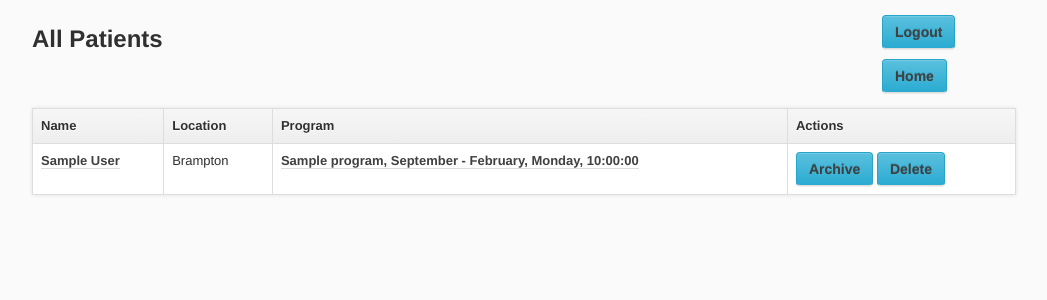
After one commit to jordanbangia/music-therapy, a Django app: page /musictherapy/users/all/ in a window 1280 px wide. The commit adds this page. Shown: the top 300 px of the page, without its empty margins (116-1163 px from the left). Run offline with Django 3.2, Linux system fonts and the light colour scheme; a user stored in the database is signed in; tables that the repository leaves empty hold one stand-in row (values such as "Sample post"); some libraries are stand-ins or nearby versions.

Commit message:
Added way to archive users without deleting them

```diff
--- a/musictherapy/models.py
+++ b/musictherapy/models.py
@@ -62,6 +62,7 @@ class UserInfo(models.Model):
     program = models.ForeignKey(Program, null=True, blank=True)
     asp_level = models.IntegerField(verbose_name="Alzheimer Society Peel Level of Care", choices=((1, 1), (2, 2), (3, 3)))
     updated = models.DateTimeField(auto_now=True)
+    active = models.IntegerField(choices=((0, 'archived'), (1, 'active')), default=1)
 
     def __unicode__(self):
         return self.name
--- /dev/null
+++ b/musictherapy/templates/musictherapy/base/all_users.html
@@ -0,0 +1,29 @@
+<!DOCTYPE html>
+{% load staticfiles %}
+<html lang="en">
+<head>
+    {% include "musictherapy/component/header.html" %}
+    <title>All Patients</title>
+</head>
+<body>
+    <div class="page">
+        <div class="inner">
+            <div class="row" style="padding-top: 1%">
+                <div class="col-md-10">
+                    <h1>All Patients</h1>
+                </div>
+                <div class="col-md-2">
+                    <a class="btn btn-info pull-left" href="{% url 'musictherapy:logout' %}" style="margin:5px">Logout</a>
+                    <a class="btn btn-info pull-left" href="{% url 'musictherapy:list' %}" style="margin:5px">Home</a>
+                </div>
+            </div>
+            {% if user_info_list %}
+                {% include "musictherapy/user_list.html" with user_list=user_info_list redirect="all_users" %}
+            {% else %}
+                <p>No users found.</p>
+            {% endif %}
+        </div>
+    </div>
+
+</body>
+</html>
--- a/musictherapy/templates/musictherapy/program_details.html
+++ b/musictherapy/templates/musictherapy/program_details.html
@@ -31,7 +31,7 @@
 
             </div>
             <div>
-                {% include "musictherapy/user_list.html" with user_list=users %}
+                {% include "musictherapy/user_list.html" with user_list=users redirect="program"%}
             </div>
             <div>
             {% for user in users %}
--- a/musictherapy/templates/musictherapy/user_detail.html
+++ b/musictherapy/templates/musictherapy/user_detail.html
@@ -13,7 +13,7 @@
             </div>
             <div class="col-md-2">
                 <a class="btn btn-info pull-right" href="{% url 'musictherapy:logout' %}" style="margin:5px">Logout</a>
-                <a class="btn btn-info pull-right" href="{% url 'musictherapy:list' %}" style="margin:5px">Back to Index</a>
+                <a class="btn btn-info pull-right" href="{% url 'musictherapy:list' %}" style="margin:5px">Home</a>
             </div>
         </div>
         <div class="page-wrapper">
--- a/musictherapy/templates/musictherapy/user_list.html
+++ b/musictherapy/templates/musictherapy/user_list.html
@@ -5,7 +5,7 @@
             <th class="sort-header">Location</th>
             <th class="sort-header">Program</th>
             {% if perms.musictherapy.delete_userinfo %}
-            <th class="no-sort"></th>
+            <th class="no-sort">Actions</th>
             {% endif %}
         </tr>
     </thead>
@@ -19,9 +19,16 @@
                 {% else %}
                 <td> - </td>
                 {% endif %}
-                {% if perms.musictherapy.delete_userinfo %}
-                <td><a href="{% url 'musictherapy:delete_user' user.id %}">Delete</a></td>
-                {% endif %}
+                <td>
+                    {% if user.active %}
+                    <a href="{% url 'musictherapy:archive_user' user.id %}?redirect={{redirect}}" class="btn btn-info">Archive</a>
+                    {% else %}
+                    <a href="{% url 'musictherapy:unarchive_user' user.id %}?redirect={{redirect}}" class="btn btn-info">Unarchive</a>
+                    {% endif %}
+                    {% if perms.musictherapy.delete_userinfo %}
+                    <a href="{% url 'musictherapy:delete_user' user.id %}" class="btn btn-info">Delete</a>
+                    {% endif %}
+                </td>
             </tr>
         {% endfor %}
     </tbody>
--- a/musictherapy/urls.py
+++ b/musictherapy/urls.py
@@ -7,16 +7,20 @@ urlpatterns = [
     url(r'^$', views.index, name='index'),
     url(r'^musictherapy/$', views.index, name='index'),
     url(r'^musictherapy/users/$', views.patients, name='list'),
+    url(r'^musictherapy/users/new/$', views.create_user, name='create_user'),
+    url(r'^musictherapy/users/submit_userinfo/$', views.save_new_basic, name='new_userinfo'),
+    url(r'^musictherapy/users/all/$', views.all_users, name='all_users'),
     url(r'^musictherapy/users/(?P<user_id>[0-9]+)/$', views.user_detail, name='user_detail'),
     url(r'^musictherapy/users/(?P<user_id>[0-9]+)/submit_userinfo/$', views.save_basic_info, name='save_userinfo'),
-    url(r'^musictherapy/musicpref/(?P<user_id>[0-9]+)/submit_musicpref/$', views.save_music_pref, name='save_musicpref'),
+    url(r'^musictherapy/users/(?P<user_id>[0-9]+)/submit_musicpref/$', views.save_music_pref, name='save_musicpref'),
     url(r'^musictherapy/users/(?P<user_id>[0-9]+)/delete_user/$', views.delete_user, name='delete_user'),
-    url(r'^musictherapy/measurables/(?P<user_id>[0-9]+)/submit_measurables/$', views.save_measurables, name="save_measurables"),
-    url(r'^musictherapy/goal_measurables/(?P<user_id>[0-9]+)/submit_goalmeasurables/$', views.save_goalmeasurables, name="save_goalmeasurables"),
-    url(r'^musictherapy/goals/(?P<user_id>[0-9]+)/submit_goals/$', views.save_user_goals, name="save_goals"),
-    url(r'^musictherapy/users/new/$', views.create_user, name='create_user'),
+    url(r'^musictherapy/users/(?P<user_id>[0-9]+)/submit_measurables/$', views.save_measurables, name="save_measurables"),
+    url(r'^musictherapy/users/(?P<user_id>[0-9]+)/submit_goalmeasurables/$', views.save_goalmeasurables, name="save_goalmeasurables"),
+    url(r'^musictherapy/users/(?P<user_id>[0-9]+)/submit_goals/$', views.save_user_goals, name="save_goals"),
+    url(r'^musictherapy/users/(?P<user_id>[0-9]+)/archive/$', views.archive_user, name="archive_user"),
+    url(r'^musictherapy/users/(?P<user_id>[0-9]+)/unarchive/$', views.unarchive_user, name="unarchive_user"),
+
     url(r'^musictherapy/staff/$', views.create_staff, name='create_staff'),
-    url(r'^musictherapy/users/submit_userinfo/$', views.save_new_basic, name='new_userinfo'),
     url(r'^musictherapy/login/$', auth.login, {
         'template_name': 'musictherapy/index.html'
     }, name='login'),
--- a/musictherapy/views.py
+++ b/musictherapy/views.py
@@ -56,13 +56,26 @@ def login(request):
 @login_required(login_url='/musictherapy/login')
 def patients(request):
     status = request.GET.get('status', None)
+    user_info_list = models.UserInfo.objects.all().filter(active=1).order_by('location')
+    context = {
+        'user_info_list': user_info_list,
+        'status': STATUS_MESSAGES.get(status, None)
+    }
+
+    return render(request, 'musictherapy/patients.html', context)
+
+
+@login_required(login_url='/musictherapy/login')
+def all_users(request):
+    status = request.GET.get('status', None)
     user_info_list = models.UserInfo.objects.all().order_by('location')
     context = {
         'user_info_list': user_info_list,
         'status': STATUS_MESSAGES.get(status, None)
     }
 
-    return render(request, 'musictherapy/patients.html', context)
+    return render(request, 'musictherapy/base/all_users.html', context)
+
 
 
 @login_required(login_url='/musictherapy/login')
@@ -319,7 +332,7 @@ def get_goals(session):
 @login_required(login_url='/musictherapy/login')
 def program_detail(request, program_id):
     program = get_object_or_None(models.Program, pk=program_id)
-    users = models.UserInfo.objects.filter(program=program)
+    users = models.UserInfo.objects.filter(program=program, active=1)
 
     session_goals = {}
     goals = {}
@@ -333,3 +346,35 @@ def program_detail(request, program_id):
         'session_goals': session_goals,
         'goals': goals
     })
+
+
+@login_required(login_url='/musictherapy/login')
+def archive_user(request, user_id):
+    return update_user_active(request, user_id, active=0)
+
+
+@login_required(login_url='/musictherapy/login')
+def unarchive_user(request, user_id):
+    return update_user_active(request, user_id, active=1)
+
+
+def update_user_active(request, user_id, active):
+    if request.POST:
+        red = request.POST.get('redirect')
+    elif request.GET:
+        red = request.GET.get('redirect')
+
+    user = get_object_or_None(models.UserInfo, pk=user_id)
+    if user:
+        user.active = active
+        user.save()
+        if red:
+            if red == "patients":
+                return redirect(reverse('musictherapy:list'))
+            elif red == "program":
+                return redirect(reverse('musictherapy:program_detail', kwargs={'program_id': int(user.program.id)}))
+            elif red == "all_users":
+                return redirect(reverse('musictherapy:all_users'))
+            else:
+                return HttpResponse(200)
+    return HttpResponse(404)
```
Also changed, not shown: musictherapy/templates/musictherapy/patients.html (+7 -9 lines), musictherapy/migrations/0057_userinfo_active.py (added).
